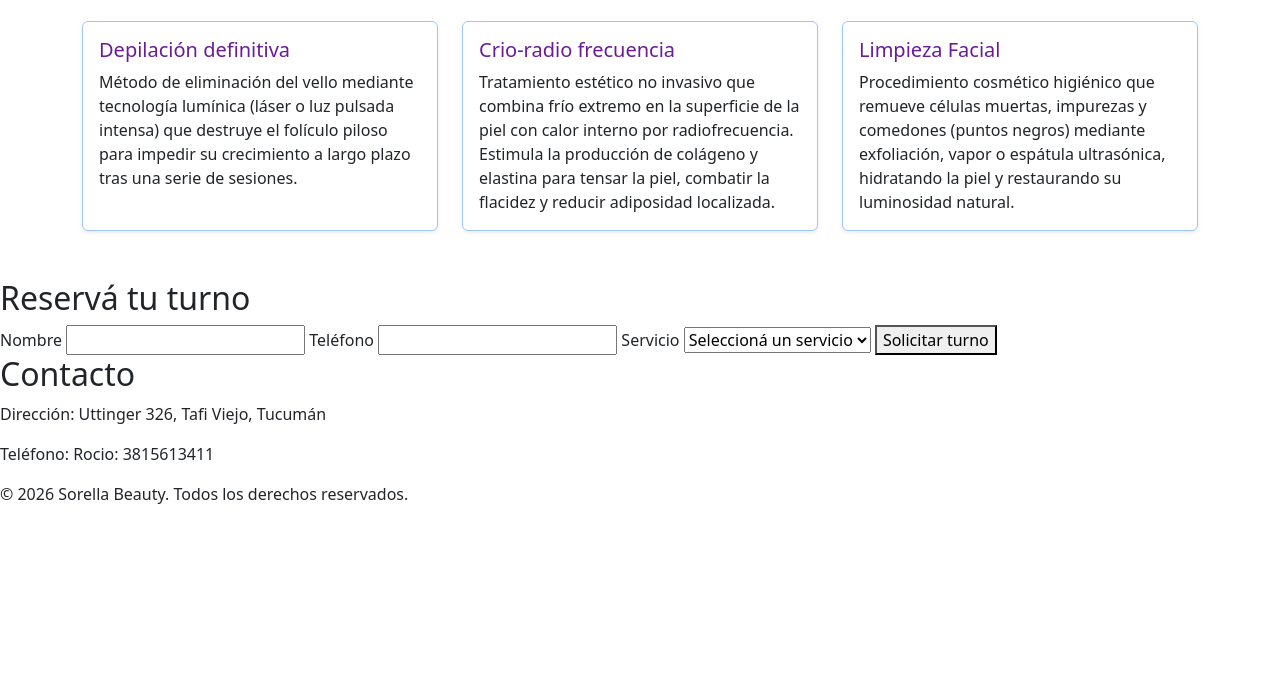
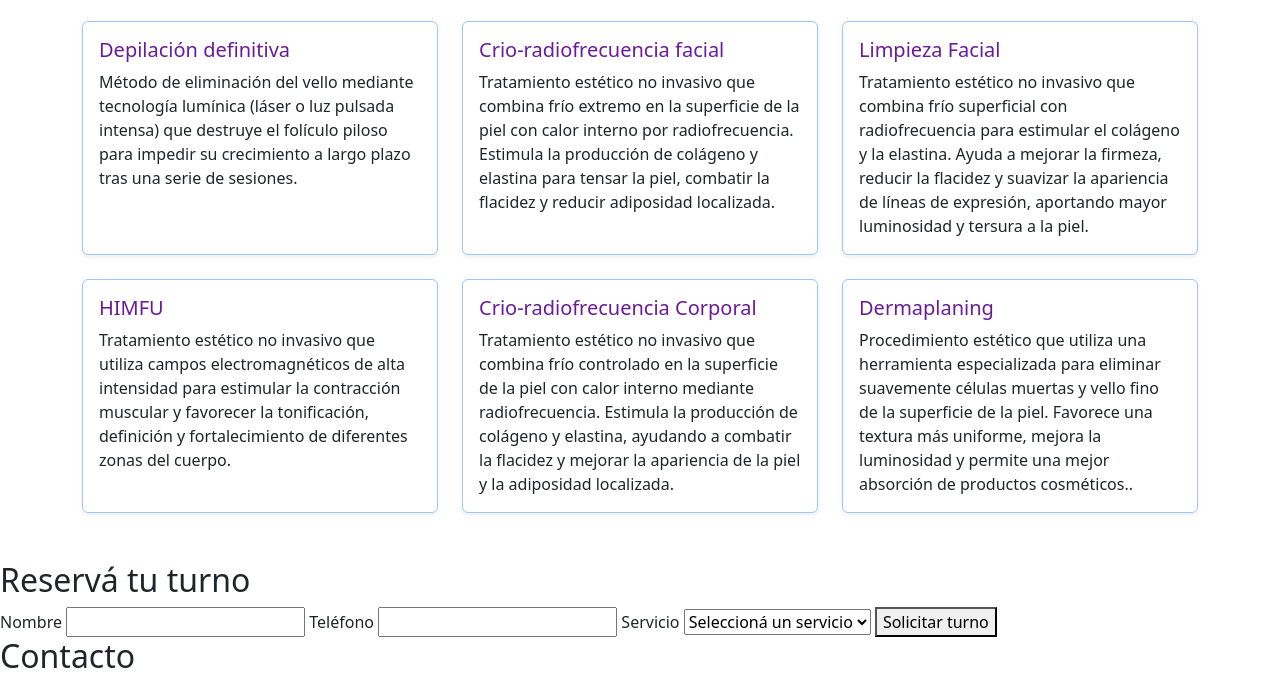
Before and after one commit to OG-Taka/Sorella-Beauty, a plain HTML site: page index.html in a window 1280 px wide. Shown: the part 480-1161 px from the top of the page. Before the commit the page ends 1002 px from the top, so only its background shows below. Drawn offline with nearby package versions, Linux system fonts and the light colour scheme.

Commit message:
Se agregan nuevas cards en el area de servicios y sus descripciones

```diff
--- a/index.html
+++ b/index.html
@@ -67,7 +67,7 @@
               <div class="card h-100 shadow-sm border-primary-subtle">
                 <div class="card-body">
                   <h3 class="h5 card-title text-primary">
-                    Crio-radio frecuencia
+                    Crio-radiofrecuencia facial
                   </h3>
                   <p class="card-text">
                     Tratamiento estético no invasivo que combina frío extremo en
@@ -84,10 +84,54 @@
                 <div class="card-body">
                   <h3 class="h5 card-title text-primary">Limpieza Facial</h3>
                   <p class="card-text">
-                    Procedimiento cosmético higiénico que remueve células
-                    muertas, impurezas y comedones (puntos negros) mediante
-                    exfoliación, vapor o espátula ultrasónica, hidratando la
-                    piel y restaurando su luminosidad natural.
+                    Tratamiento estético no invasivo que combina frío
+                    superficial con radiofrecuencia para estimular el colágeno y
+                    la elastina. Ayuda a mejorar la firmeza, reducir la flacidez
+                    y suavizar la apariencia de líneas de expresión, aportando
+                    mayor luminosidad y tersura a la piel.
+                  </p>
+                </div>
+              </div>
+            </div>
+            <div class="col">
+              <div class="card h-100 shadow-sm border-primary-subtle">
+                <div class="card-body">
+                  <h3 class="h5 card-title text-primary">HIMFU</h3>
+                  <p class="card-text">
+                    Tratamiento estético no invasivo que utiliza campos
+                    electromagnéticos de alta intensidad para estimular la
+                    contracción muscular y favorecer la tonificación, definición
+                    y fortalecimiento de diferentes zonas del cuerpo.
+                  </p>
+                </div>
+              </div>
+            </div>
+            <div class="col">
+              <div class="card h-100 shadow-sm border-primary-subtle">
+                <div class="card-body">
+                  <h3 class="h5 card-title text-primary">
+                    Crio-radiofrecuencia Corporal
+                  </h3>
+                  <p class="card-text">
+                    Tratamiento estético no invasivo que combina frío controlado
+                    en la superficie de la piel con calor interno mediante
+                    radiofrecuencia. Estimula la producción de colágeno y
+                    elastina, ayudando a combatir la flacidez y mejorar la
+                    apariencia de la piel y la adiposidad localizada.
+                  </p>
+                </div>
+              </div>
+            </div>
+            <div class="col">
+              <div class="card h-100 shadow-sm border-primary-subtle">
+                <div class="card-body">
+                  <h3 class="h5 card-title text-primary">Dermaplaning</h3>
+                  <p class="card-text">
+                    Procedimiento estético que utiliza una herramienta
+                    especializada para eliminar suavemente células muertas y
+                    vello fino de la superficie de la piel. Favorece una textura
+                    más uniforme, mejora la luminosidad y permite una mejor
+                    absorción de productos cosméticos..
                   </p>
                 </div>
               </div>
```
Also changed, not shown: index.js (added).
